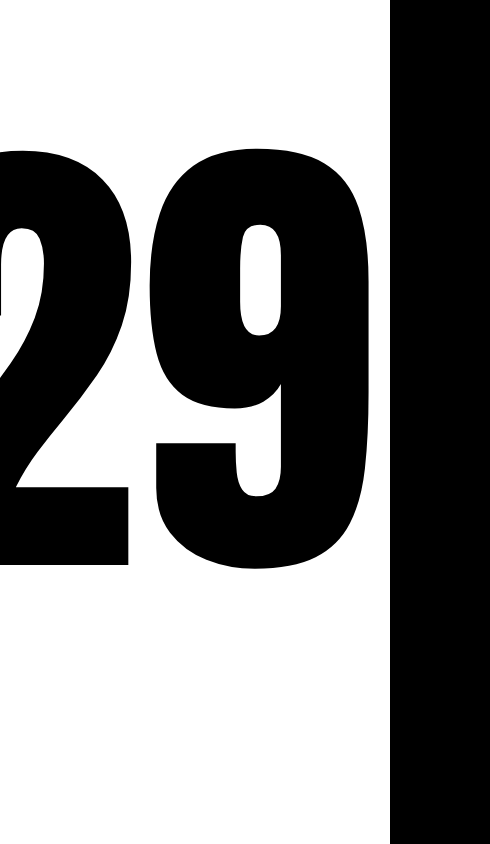
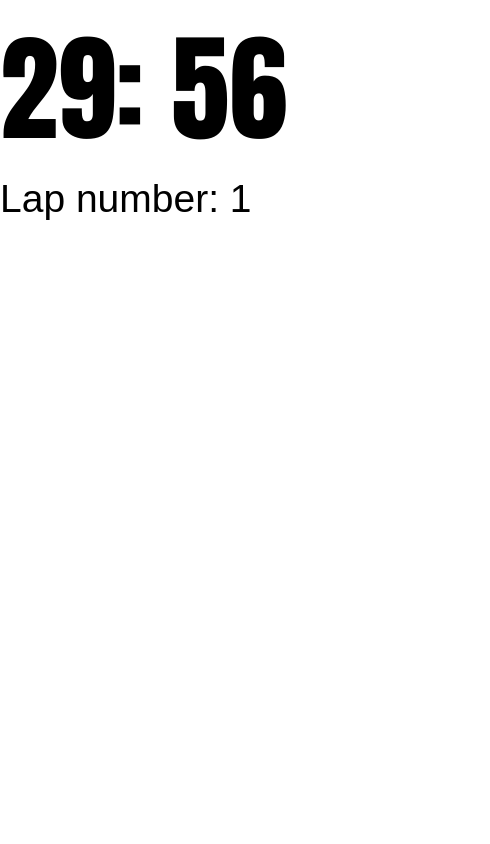
Before and after one commit to EKillick/FrontYardTimer, a plain HTML site: page index.html in a window 390 px wide. Shown: the top 844 px of the page, 490 px wide, since content can reach past the window. Drawn offline with Linux system fonts and the light colour scheme.

Commit message:
responsive screen sizing

```diff
--- a/style.css
+++ b/style.css
@@ -1,21 +1,21 @@
 body {
     font-family: Impact, Haettenschweiler, 'Arial Narrow Bold', sans-serif;
     margin: 0;
-    background-color: black;
+    background-color: white;
+    min-height: 100%;
+    width: 100%;
 }
 
 p {
     background-color: white;
     margin: 0;
     display: inline-flex;
-    height: 100%;
-    width: 100%;
     justify-content: center;
     align-items: center;
-    font-size: 30em;
+    font-size: 30vw;
 }
 
 #laps {
     font-family: Arial, Helvetica, sans-serif;
-    font-size: 10em;
+    font-size: 10vw;
 }
```
